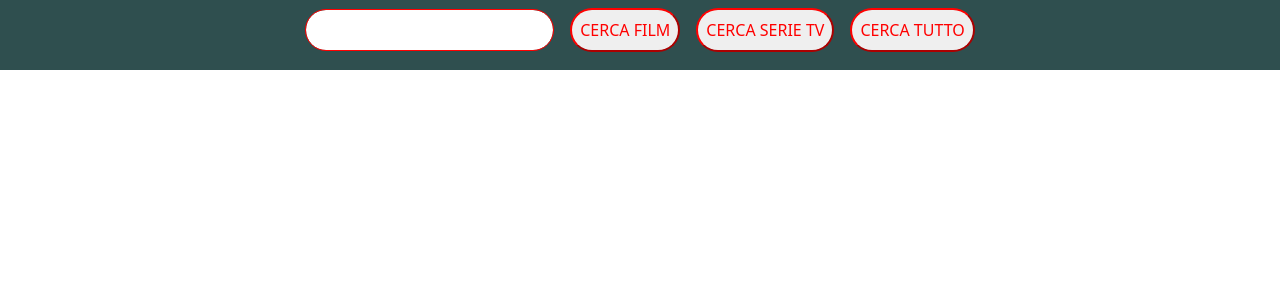
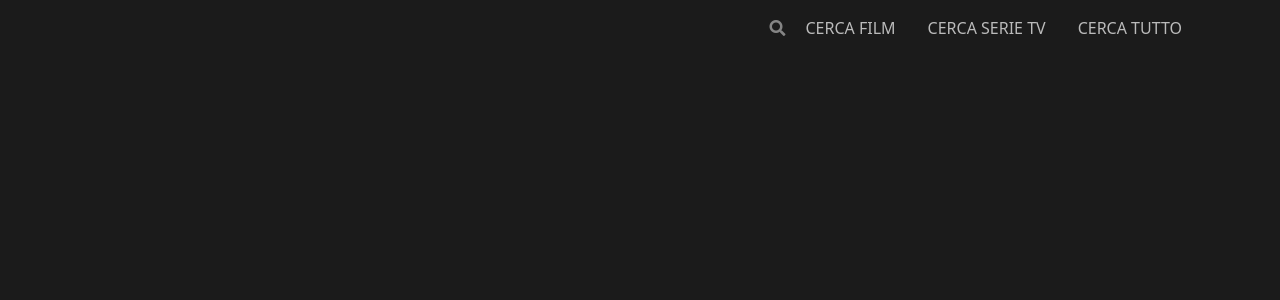
Before and after one commit to LucaLogallo/vue-boolflix, a Vue app: page / in a window 1280 px wide. Shown: the top 300 px of the page. Built offline with nearby package versions, Linux system fonts and the light colour scheme; what vue-flag-icon would draw is missing.

Commit message:
errore foto film default

```diff
--- a/src/App.vue
+++ b/src/App.vue
@@ -5,14 +5,14 @@
    <Header
    @startSearch="startSearch"
    />
-   <h1 v-if="results.movie.length > 0">Film trovati</h1>
+   <h1 class="films" v-if="results.movie.length > 0">Film trovati</h1>
    <!-- al main passerò l'array che contiene sia l'array dei film che quello delle serie tv -->
    <Film
    :lista="results.movie"
    type='movie'
    />
 
-   <h1 v-if="results.tv.length > 0">Serie Tv trovate</h1>
+   <h1 class="tv" v-if="results.tv.length > 0">Serie Tv trovate</h1>
    <Tv
    :lista="results.tv"
    type='tv'
@@ -93,4 +93,8 @@ export default {
 <style lang="scss">
 @import 'assets/scss/general.scss';
 
+#app{
+  background-color: #1b1b1b;
+  height: 100%;
+}
 </style>
--- a/src/assets/scss/general.scss
+++ b/src/assets/scss/general.scss
@@ -5,3 +5,62 @@
   margin: 0;
   padding: 0;
 }
+
+/* ===== Scrollbar CSS ===== */
+  /* Firefox */
+  * {
+    scrollbar-width: none;
+    scrollbar-color: #ab060f #858585;
+  }
+
+  /* Chrome, Edge, and Safari */
+  *::-webkit-scrollbar {
+    width: 11px;
+  }
+
+  *::-webkit-scrollbar-track {
+    background: #858585;
+  }
+
+  *::-webkit-scrollbar-thumb {
+    background-color: #ab060f;
+    border-radius: 10px;
+    border: 0px inset #ffffff;
+  }
+
+
+  /* style app */
+
+  .films,.tv{
+    text-shadow:  2px 3px  rgba(171,6,15,0.2);
+    color: #858585;
+  }
+
+  /* style body */
+
+  body{
+    background-color: #1b1b1b;
+  }
+
+
+
+  /* style header */
+
+  .container>*{
+    height: 100%;
+  }
+
+  .wrapper{
+    & button:hover{
+      color: #ffffff;
+    }
+  }
+
+  .search{
+    color: #858585;
+    cursor: pointer;
+    margin: 2%;
+    &:hover{
+      color: #ffffff;
+    }
+  }
--- a/src/components/Card.vue
+++ b/src/components/Card.vue
@@ -1,10 +1,10 @@
 <template>
-  <div class="p-3">
+  <div class="wrap">
 
-    <div class="flip-card m-3">
+    <div class="flip-card">
     <div class="flip-card-inner">
       <div class="flip-card-front">
-        <img :src="'https://image.tmdb.org/t/p/w342' + card.poster_path" alt="">
+        <img :src="card.poster_path === null ? '@/assets/img/default.jpg' :'https://image.tmdb.org/t/p/w342' + card.poster_path" alt="">
       </div>
       <div class="flip-card-back">
         <h1>{{ card.title }}</h1>
@@ -90,6 +90,9 @@ export default {
 <style lang="scss" scoped>
 @import '@/assets/scss/general.scss';
 
+.wrap{
+  padding: 1px;
+}
 
 .flip-card {
   background-color: transparent;
@@ -106,7 +109,7 @@ export default {
   text-align: center;
   transition: transform 0.6s;
   transform-style: preserve-3d;
-  box-shadow: 0 4px 8px 0 rgba(0,0,0,0.2);
+  box-shadow: 0 4px 8px 0 rgba(171,6,15,0.2);
 }
 
 .flip-card:hover .flip-card-inner {
@@ -132,7 +135,7 @@ export default {
 }
 
 .flip-card-back {
-  background-color: rgba(0,0,0,0.8);
+  background-color: rgba(171,6,15,0.8);
   color: white;
   transform: rotateY(180deg);
   overflow: scroll;
--- a/src/components/Header.vue
+++ b/src/components/Header.vue
@@ -1,16 +1,24 @@
 <template>
   <div class="wrapper ">
 
-    <div class="container d-flex justify-content-center align-items-center">
+    <div class="container d-flex justify-content-between ">
 
-      <div class="m-2">
+      <div class="m-2 d-flex align-items-center">
         <input
-        class="form-control p-2 rounded-pill"
+        v-if="flagSearch === true "
+        class="form-control p-2 rounded-pill "
         v-model="textSearch"
         type="text">
+
       </div>
 
-      <div class="m-2">
+      <div class="d-flex justify-content-center align-items-center ">
+
+        <i
+        @click="toggleSearch()"
+        class="search fas fa-search m-1 "></i>
+
+      <div class="m-2 ">
 
         <!-- al click passerò alla funzione startSearch un oggetto che conterrò due informazioni
         text= al v-model dell'input
@@ -35,6 +43,8 @@
         class="p-2 rounded-pill">CERCA TUTTO</button>
       </div>
 
+      </div>
+
     </div>
 
   </div>
@@ -46,7 +56,13 @@ export default {
   name: 'Header',
   data(){
     return{
-      textSearch:''
+      textSearch:'',
+      flagSearch:false //uso questo flag per far mostrare o meno la barra di ricerca al click di una lente
+    }
+  },
+  methods:{
+    toggleSearch(){
+      this.flagSearch= !this.flagSearch
     }
   }
 }
@@ -54,16 +70,16 @@ export default {
 
 <style lang="scss">
 @import '@/assets/scss/general.scss';
+
 .wrapper{
   height: 70px;
-  background-color: darkslategray;
-  input{
-    border-color: red;
-  }
+  background-color: #1b1b1b;
+
   div{
     button{
-      border-color: red;
-      color: red;
+      border: none;
+      background: none;
+      color: #bbbbbb;
     }
   }
 }
```
Also changed, not shown: src/assets/img/default.jpg (added).
